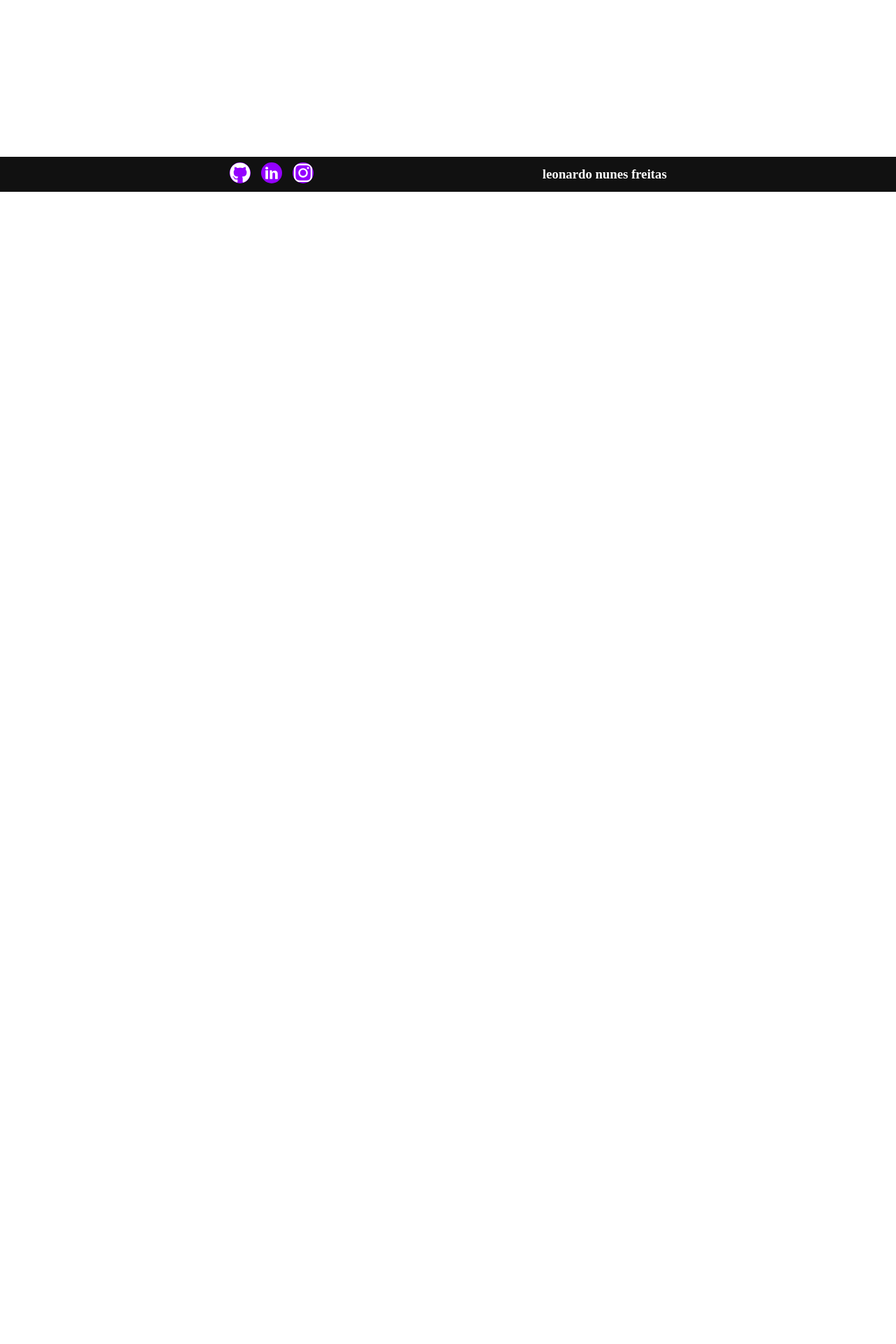
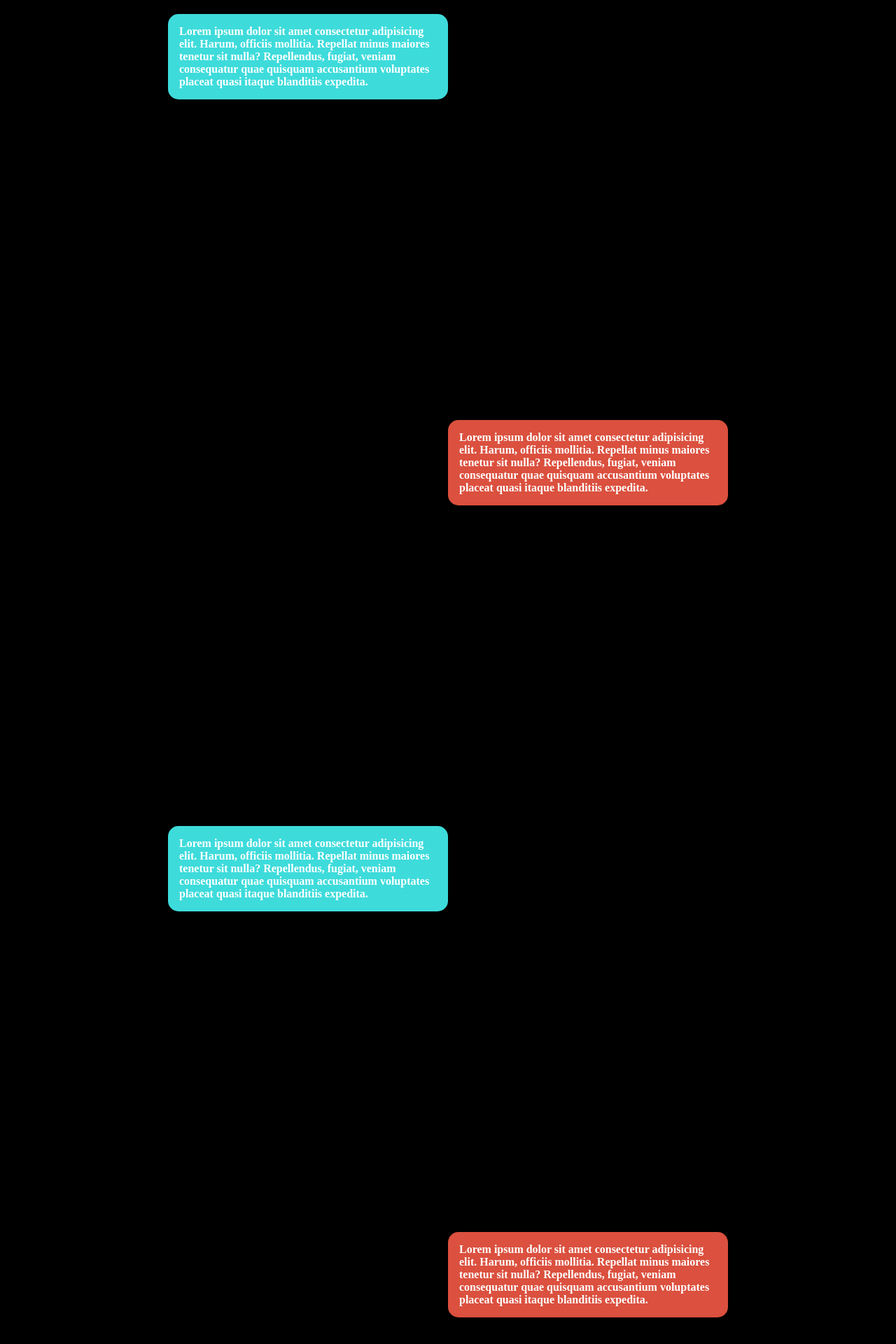
Before and after one commit to leonardofx1/portfolio, a Next.js app: page /about in a window 1280 px wide. Before the commit this address had no page. Shown: the part 656-2576 px from the top of the page at 70% size. Before the commit the page ends 930 px from the top, so only its background shows below. Built offline with nearby package versions, Linux system fonts and the light colour scheme.

Commit message:
add about

```diff
--- /dev/null
+++ b/src/app/about/page.tsx
@@ -0,0 +1,58 @@
+import styles from "./styles.module.scss";
+
+export default function About() {
+  return (
+    <main className={styles.main}>
+      <section className={styles.wrapperAbout}>
+        <div>
+          <p>
+            Lorem ipsum dolor sit amet consectetur adipisicing elit. Harum,
+            officiis mollitia. Repellat minus maiores tenetur sit nulla?
+            Repellendus, fugiat, veniam consequatur quae quisquam accusantium
+            voluptates placeat quasi itaque blanditiis expedita.
+          </p>
+        </div>
+        <div>
+          <p>
+            Lorem ipsum dolor sit amet consectetur adipisicing elit. Harum,
+            officiis mollitia. Repellat minus maiores tenetur sit nulla?
+            Repellendus, fugiat, veniam consequatur quae quisquam accusantium
+            voluptates placeat quasi itaque blanditiis expedita.
+          </p>
+        </div>
+        <div>
+          <p>
+            Lorem ipsum dolor sit amet consectetur adipisicing elit. Harum,
+            officiis mollitia. Repellat minus maiores tenetur sit nulla?
+            Repellendus, fugiat, veniam consequatur quae quisquam accusantium
+            voluptates placeat quasi itaque blanditiis expedita.
+          </p>
+        </div>
+        <div>
+          <p>
+            Lorem ipsum dolor sit amet consectetur adipisicing elit. Harum,
+            officiis mollitia. Repellat minus maiores tenetur sit nulla?
+            Repellendus, fugiat, veniam consequatur quae quisquam accusantium
+            voluptates placeat quasi itaque blanditiis expedita.
+          </p>
+        </div>
+        <div>
+          <p>
+            Lorem ipsum dolor sit amet consectetur adipisicing elit. Harum,
+            officiis mollitia. Repellat minus maiores tenetur sit nulla?
+            Repellendus, fugiat, veniam consequatur quae quisquam accusantium
+            voluptates placeat quasi itaque blanditiis expedita.
+          </p>
+        </div>
+        <div>
+          <p>
+            Lorem ipsum dolor sit amet consectetur adipisicing elit. Harum,
+            officiis mollitia. Repellat minus maiores tenetur sit nulla?
+            Repellendus, fugiat, veniam consequatur quae quisquam accusantium
+            voluptates placeat quasi itaque blanditiis expedita.
+          </p>
+        </div>
+      </section>
+    </main>
+  );
+}
--- /dev/null
+++ b/src/app/about/styles.module.scss
@@ -0,0 +1,50 @@
+@import '../../styles/variables.module.scss';
+
+.main {
+    display: flex;
+
+    flex-direction: column;
+    width: 100%;
+    min-height: 100vh;
+    max-height: auto;
+
+    background-color: $primary-color;
+    color: white;
+    padding: 1rem;
+
+    gap: 1rem;
+}
+.wrapperAbout {
+    display: flex;
+    flex-direction: column;
+    max-width: 940px;
+    margin: 0 auto;
+    gap: 5rem;
+
+    div {
+      display: flex;
+      width: 100%;
+      background-color: rgb(101, 102, 102);
+      font-weight: bold;
+      height: 500px;
+      position: relative;
+    }
+
+    div:nth-child(odd) p {
+      background-color: rgb(219, 80, 62);
+      border-radius: 15px;
+      padding: 1rem;
+      position: absolute;
+      width: 400px;
+    }
+
+    div:nth-child(even) p {
+      background-color: rgb(62, 219, 219);
+      border-radius: 15px;
+      padding: 1rem;
+      width: 400px;
+      max-height: 300px;
+      position: absolute;
+      right: 0;
+    }
+  }
--- a/src/components/Footer/index.tsx
+++ b/src/components/Footer/index.tsx
@@ -1,25 +1,28 @@
-
-import styles from './styles.module.scss'
+import styles from "./styles.module.scss";
 
 import { FaGithub } from "react-icons/fa";
 import { TiSocialLinkedin } from "react-icons/ti";
 import { FaInstagram } from "react-icons/fa";
+
 export const Footer = () => {
-
   return (
     <footer className={styles.footer}>
-
       <section>
-
         <ul className={styles.wrapperNetwork}>
-                    <li><FaGithub/></li>
-                    <li><TiSocialLinkedin/></li>
-                    <li><FaInstagram/></li>
+          <li>
+            <FaGithub />
+          </li>
+          <li>
+            <TiSocialLinkedin />
+          </li>
+          <li>
+            <FaInstagram />
+          </li>
         </ul>
       </section>
       <section>
-                <h3> leonardo nunes freitas </h3>
+        <h3> Leonardo Nunes Freitas </h3>
       </section>
     </footer>
-    )
-}
+  );
+};
--- a/src/components/Header/index.tsx
+++ b/src/components/Header/index.tsx
@@ -1,18 +1,19 @@
-import Link from 'next/link'
-import styles from './styles.module.scss'
+import Link from "next/link";
+import styles from "./styles.module.scss";
 export const Header = () => {
-
   return (
     <header className={styles.headerBody}>
       <h1>Dev Fullstack</h1>
       <nav>
         <ul className={styles.headerList}>
-            <li className={styles.active}><Link href={''}>Contatos</Link></li>
+          <li className={styles.active}>
+            <Link href={""}>Contatos</Link>
+          </li>
           <li> Inicio</li>
-            <li>Sobre</li>
+          <li> <Link href="./about">Sobre</Link></li>
           <li>Projetos</li>
         </ul>
       </nav>
     </header>
-    )
-}
+  );
+};
```
Lines whose indentation alone changed are shown as unchanged.
